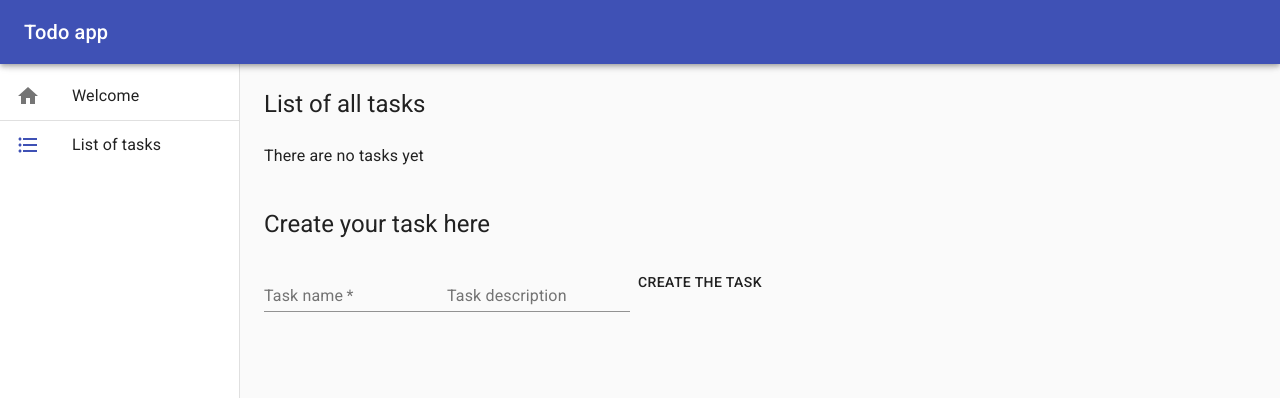
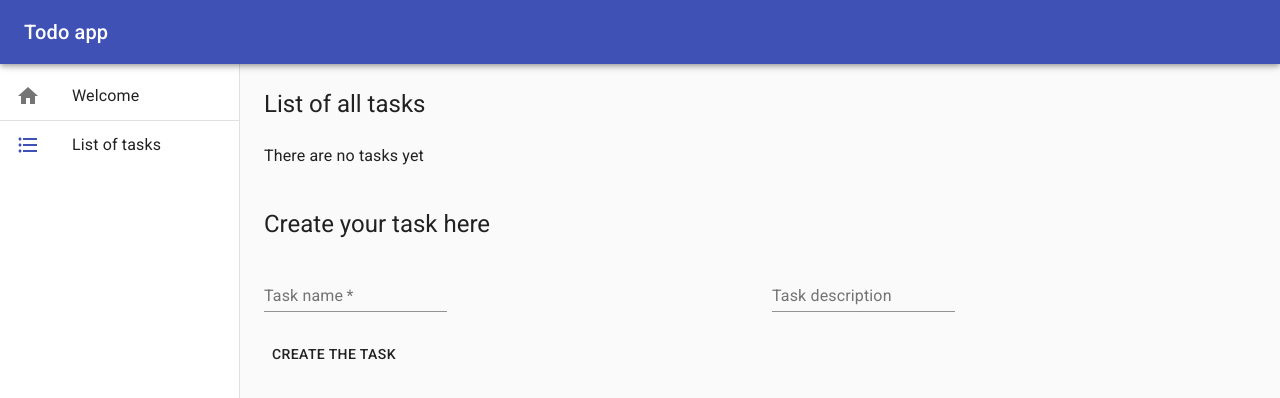
Before and after one commit to szewczukk/todo, a React (Create React App) app: page /list in a window 1280 px wide. Shown: the top 398 px of the page. Built offline with nearby package versions, Linux system fonts and the light colour scheme.

Commit message:
Form is now gridded

```diff
--- a/src/components/TaskForm.tsx
+++ b/src/components/TaskForm.tsx
@@ -1,4 +1,4 @@
-import { Button, TextField } from '@material-ui/core';
+import { Button, Grid, TextField } from '@material-ui/core';
 import { FormikErrors, useFormik } from 'formik';
 import React from 'react';
 import { useAppDispatch } from '../store';
@@ -52,6 +52,8 @@
 
 	return (
 		<form onSubmit={formik.handleSubmit} data-testid="taskForm">
+			<Grid container spacing={3}>
+				<Grid item xs={6}>
 					<TextField
 						label="Task name"
 						id="name"
@@ -63,6 +65,8 @@
 						helperText={formik.errors.name}
 						data-testid="name"
 					/>
+				</Grid>
+				<Grid item xs={6}>
 					<TextField
 						label="Task description"
 						id="description"
@@ -71,8 +75,11 @@
 						onChange={formik.handleChange}
 						data-testid="description"
 					/>
-
+				</Grid>
+				<Grid item xs={12}>
 					<Button type="submit">Create the task</Button>
+				</Grid>
+			</Grid>
 		</form>
 	);
 };
```
Lines whose indentation alone changed are shown as unchanged.
